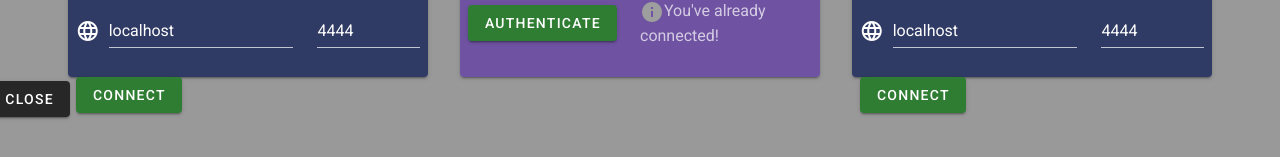
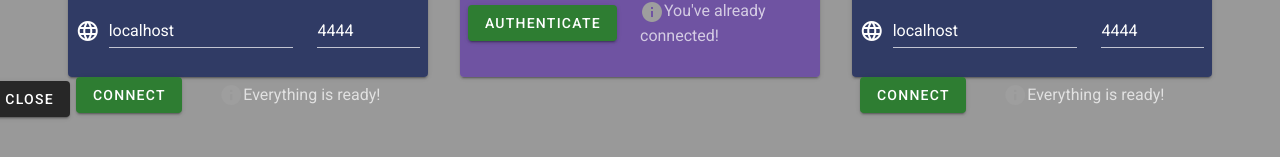
Before and after one commit to MartinaeyNL/ToolBoard_Vue, a Vue app: page /#/auth in a window 1280 px wide. Both pictures are taken after a click on the button "CONNECT". Shown: the part 441-598 px from the top of the page. Built offline with nearby package versions, Linux system fonts and the light colour scheme.

Commit message:
Some more fixes regarding OBS Connection

```diff
--- a/src/components/ComponentCards/OBS_Studio/StatsCard.vue
+++ b/src/components/ComponentCards/OBS_Studio/StatsCard.vue
@@ -1,5 +1,5 @@
 <template>
-  <div v-if="websocketIsNull">Please connect your OBS Studio.</div>
+  <div v-if="websocketIsNull()">Please connect your OBS Studio.</div>
   <div v-else>Wooohoooo it worked!</div>
 </template>
 
--- a/src/components/ConnectionCards/OBSStudioCard.vue
+++ b/src/components/ConnectionCards/OBSStudioCard.vue
@@ -46,9 +46,11 @@
               >Connect</v-btn>
             </v-flex>
             <v-flex xs7 sm7 md7 lg7 xl7>
-              <div v-if="isWebSocketActive()">
+              <div>
                 <v-icon color="grey">mdi-information</v-icon>
-                <v-label>You've already connected!</v-label>
+                <v-label v-if="isWebSocketActive()">You've already connected!</v-label>
+                <v-label v-else-if="checkCredentials()">Everything is ready!</v-label>
+                <v-label v-else>The credentials are incorrect.</v-label>
               </div>
             </v-flex>
           </v-layout>
@@ -91,6 +93,12 @@ export default {
       } else {
         return true;
       }
+    },
+    checkCredentials() {
+      if (this.address != "" && this.port != "" && this.route == "") {
+        return true;
+      }
+      return false;
     }
   }
 };
```
